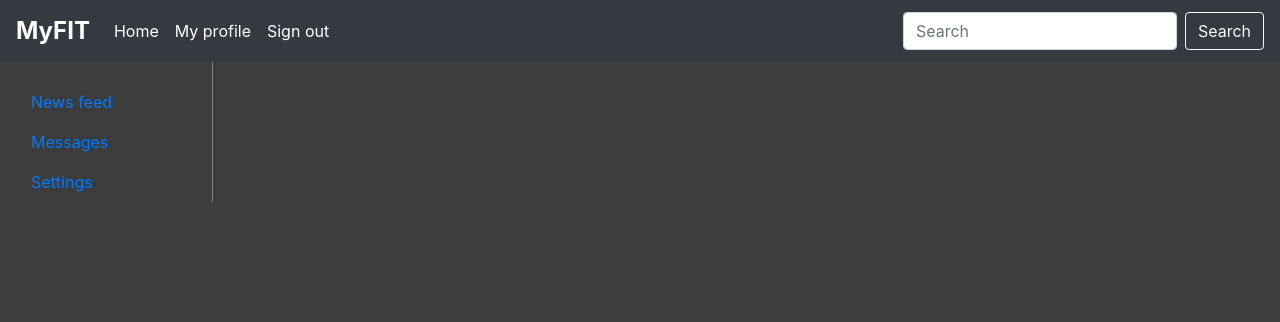
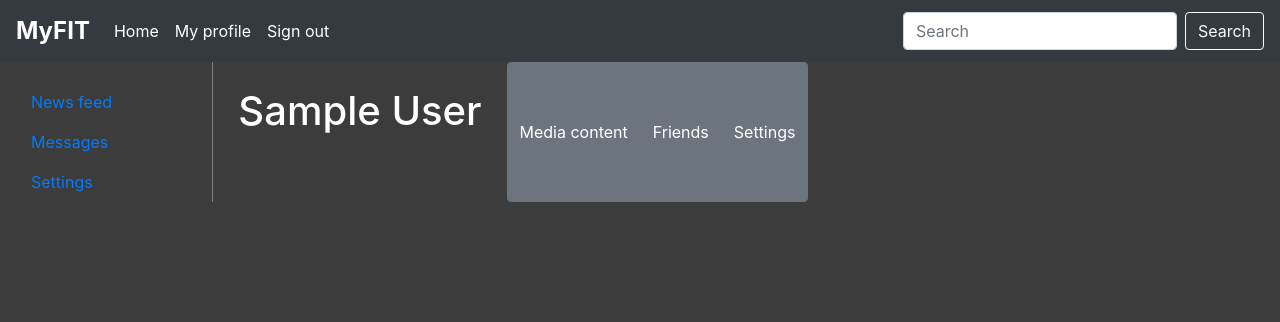
Before and after one commit to Tharizdun/Mordred, a PHP site: page /profile.php in a window 1280 px wide. Shown: the top 322 px of the page. Run offline with PHP 8.4, Linux system fonts and the light colour scheme; the visitor is signed in with stand-in values (Sample User, id 1); tables that the repository leaves empty or names only in its code hold one stand-in row (values such as "Sample post").

Commit message:
User page updates

```diff
--- a/homepage.php
+++ b/homepage.php
@@ -79,7 +79,7 @@ MakeMenu();
 
 						echo "<div class=\"post\">";
 						echo "	<p class=\"title\">";
-						echo "		<span class=\"author\">" . $userName . "</span>";
+						echo "		<span class=\"author\"><a href=\"profile.php?id=" . $post['IDUser'] . "\">" . $userName . "</a></span>";
 						echo "		<span class=\"time\">" . $post['Time'] . "</span>";
 						echo "	</p>";
 						echo "	<div class=\"message\">";
--- a/profile.php
+++ b/profile.php
@@ -2,6 +2,13 @@
 
 require_once "Common.php";
 require_once "Users.php";
+
+$id = -1;
+
+if (!empty($_GET))
+{
+	$id = $_GET['id'];
+}
 
 if (!isset($_SESSION['email']))
 {
@@ -9,9 +16,19 @@ if (!isset($_SESSION['email']))
 }
 else
 {
+	$users = new Users();
+	$userName = "";
 
-	$users = new Users();
-	$userName = $users->GetUserInfo($_SESSION['email'], "FirstName, LastName");
+	$isOwner = $users->GetUserInfo($_SESSION['email'], "Admin");
+	$isOwner = $isOwner['Admin'];
+
+	if ($id == -1)
+	{
+		$userName = $users->GetUserInfo($_SESSION['email'], "FirstName, LastName");
+		$isOwner = $isOwner || True;
+	}
+	else
+		$userName = $users->GetUserByID($id);
 
 	MakeHeader($userName['FirstName'] . " " .  $userName['LastName'], "homepage");
 
@@ -19,7 +36,20 @@ else
 
 ?>
 
+		<h1 class="user-name"><?php echo $userName['FirstName'] . " " .  $userName['LastName']; ?></h1>
 
+		<?php
+
+			if ($isOwner)
+			{
+				echo "<div class=\"btn-group\" role=\"group\" aria-label=\"Manage user\">";
+				echo "	<button type=\"button\" class=\"btn btn-secondary\">Media content</button>";
+  				echo "	<button type=\"button\" class=\"btn btn-secondary\">Friends</button>";
+  				echo "	<button type=\"button\" class=\"btn btn-secondary\">Settings</button>";
+				echo "</div>";
+			}
+
+		?>
 
 <?php
 }
--- a/styl.css
+++ b/styl.css
@@ -143,6 +143,11 @@ a.dark:hover
 	margin-bottom:20px;
 	font-size:40px;
 	font-weight:bold;
+}
+
+.user-name
+{
+	margin:25px;
 }
 
 .post
```
